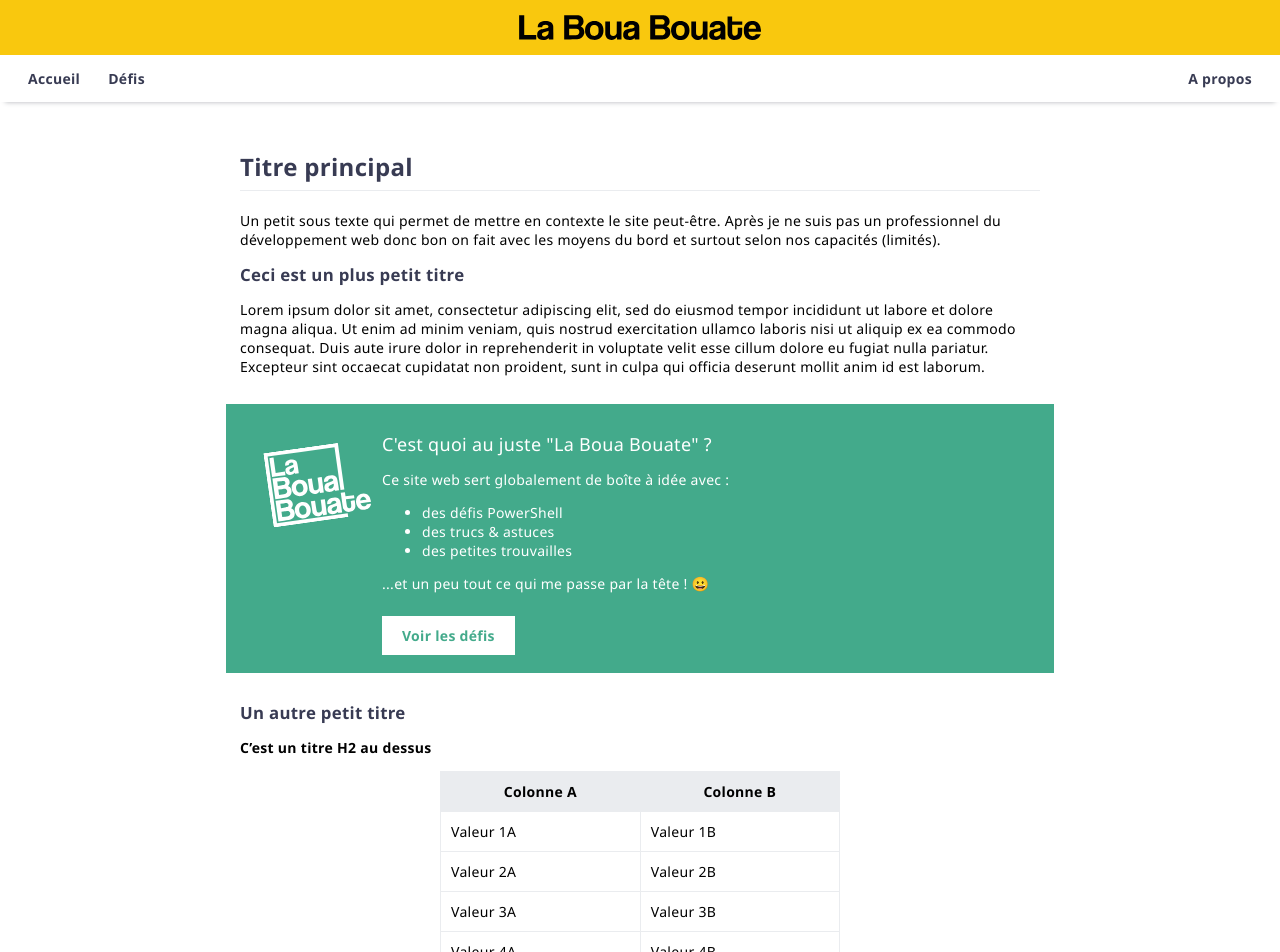
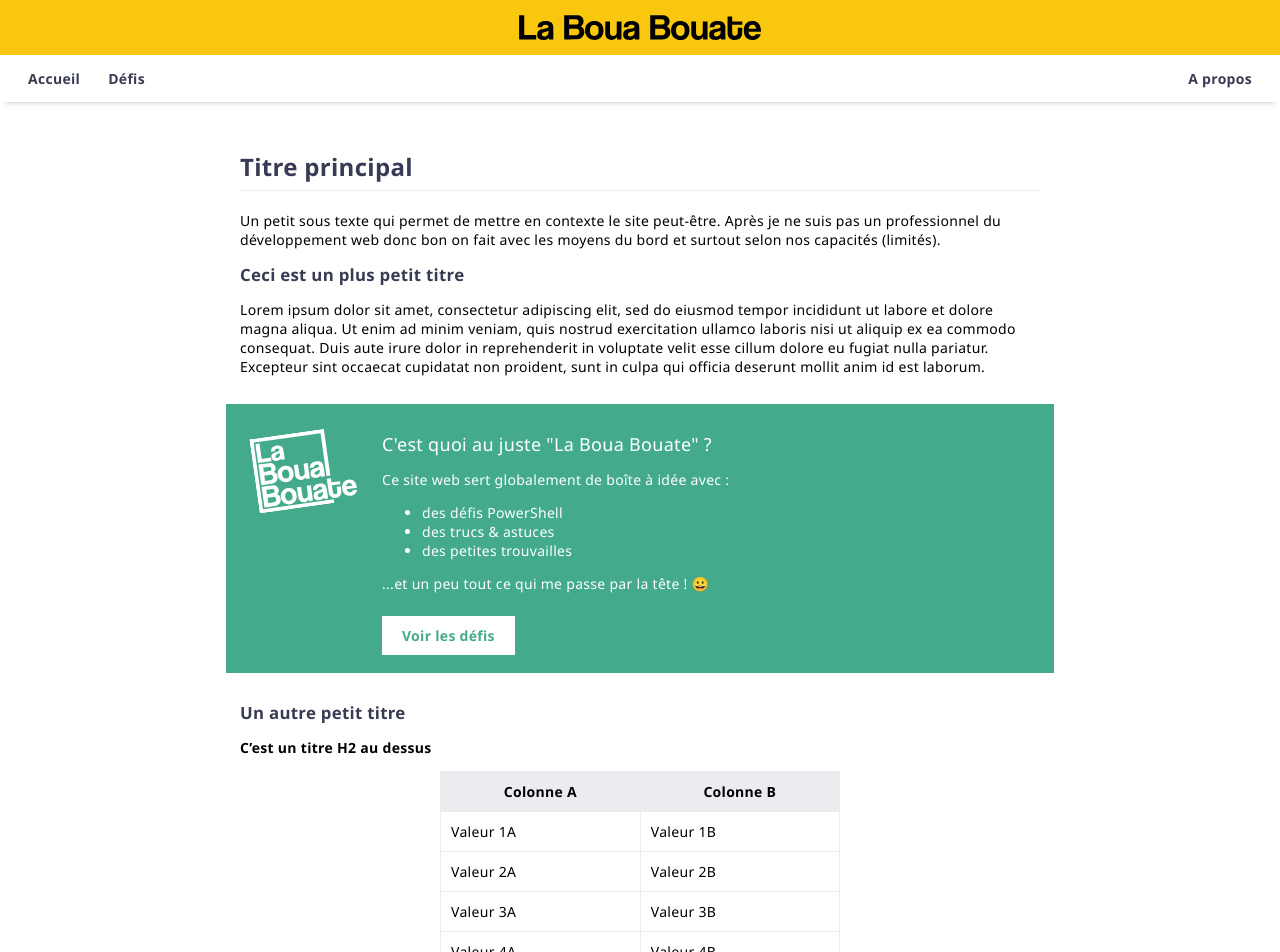
Before and after one commit to leobouard/leobouard.github.io, a Jekyll site: the page built from index.md, in a window 1280 px wide. Shown: the top 952 px of the page. Built offline with Jekyll 4.4.1, drawn with Linux system fonts in a browser that asks for light colours; our own code applies the rules of GitHub Pages for plain Markdown files.

Commit message:
Update index.md

```diff
--- a/index.md
+++ b/index.md
@@ -7,10 +7,10 @@ Un petit sous texte qui permet de mettre en contexte le site peut-être. Après
 Lorem ipsum dolor sit amet, consectetur adipiscing elit, sed do eiusmod tempor incididunt ut labore et dolore magna aliqua. Ut enim ad minim veniam, quis nostrud exercitation ullamco laboris nisi ut aliquip ex ea commodo consequat. Duis aute irure dolor in reprehenderit in voluptate velit esse cillum dolore eu fugiat nulla pariatur. Excepteur sint occaecat cupidatat non proident, sunt in culpa qui officia deserunt mollit anim id est laborum.
 
 <div class="hero">
-    <div style="padding: 1em;">
+    <div>
         <img src="/assets/images/logo_white.svg" style="transform: rotate(-8deg);" width="100px">
     </div>
-    <div>
+    <div style="margin-left: 2em;">
         <span style="font-size: large;">C'est quoi au juste "La Boua Bouate" ?</span>
         <p>Ce site web sert globalement de boîte à idée avec :</p>
         <ul>
```
